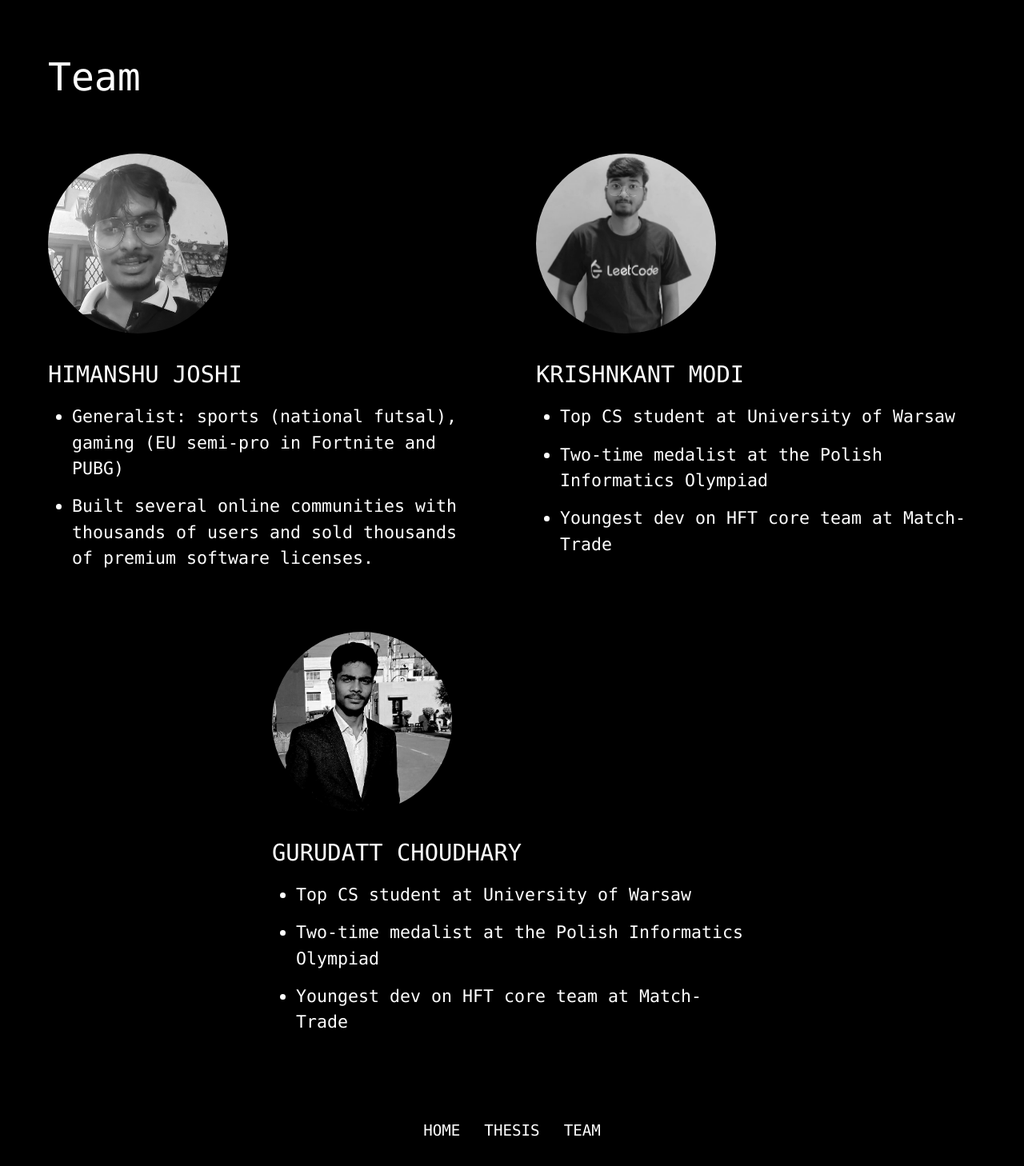
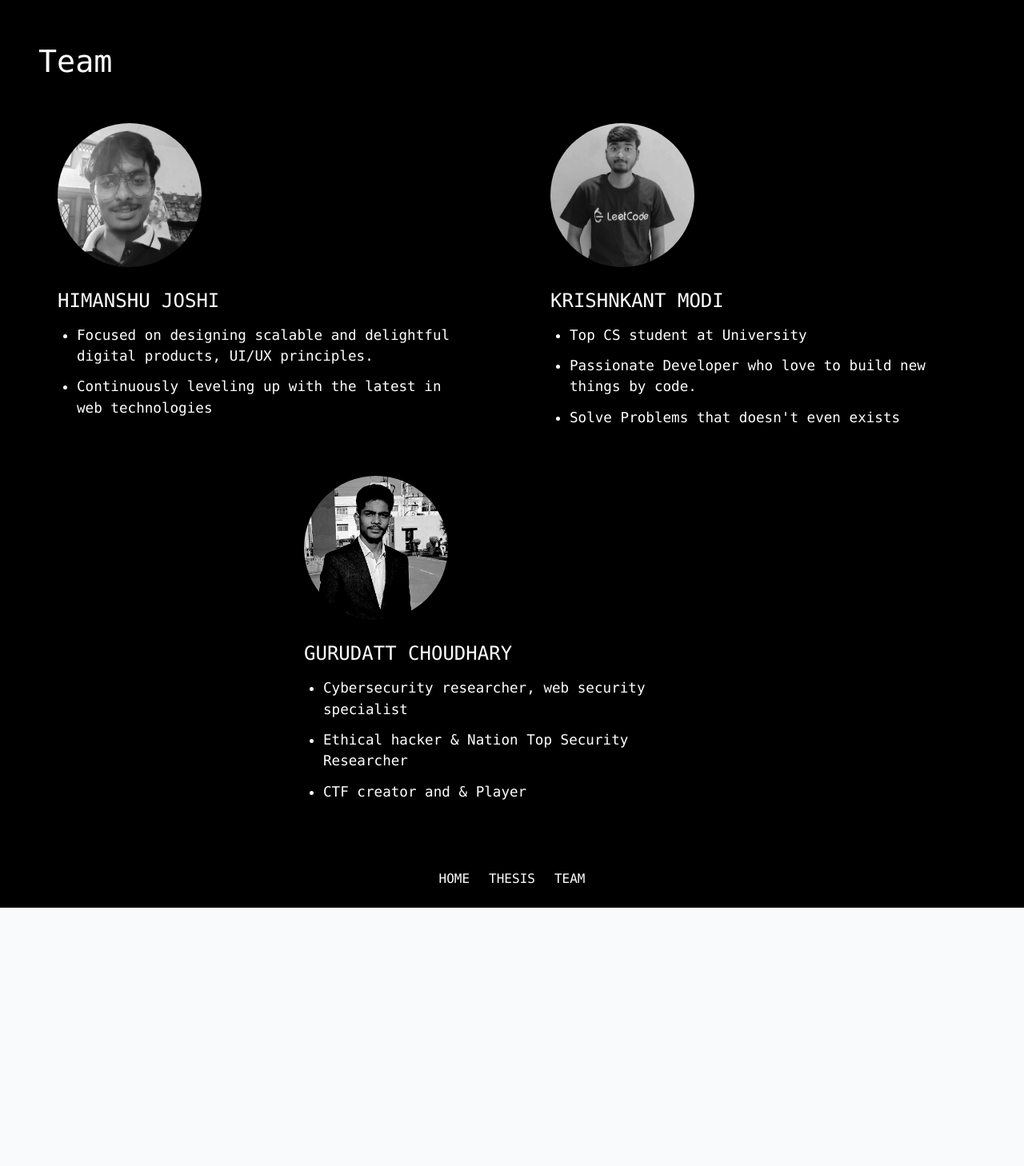
Before and after one commit to himanshujoshi0310/ATS_checker, a React (Vite) app: page /team in a window 1280 px wide. Shown: the whole page at 80% size. After the commit the page ends 1135 px from the top, so only its background shows below. Built offline with nearby package versions, Linux system fonts and the light colour scheme.

Commit message:
Update Team.tsx

```diff
--- a/components/Team.tsx
+++ b/components/Team.tsx
@@ -12,38 +12,75 @@ const Team: React.FC = () => {
       minHeight: '100vh'
     }}>
       <div style={{
-        padding: '60px',
-        maxWidth: '1800px',
+        padding: '48px',
+        maxWidth: '1600px',
         margin: '0 auto',
         flex: 1
       }}>
         <h1 style={{
           textAlign: 'left',
-          fontSize: '3em',
-          marginBottom: '60px'
-        }}>Team</h1>
+          fontSize: '2.4em',
+          marginBottom: '48px'
+        }}>
+          Team
+        </h1>
 
         <div style={{
           display: 'flex',
           justifyContent: 'space-around',
           flexWrap: 'wrap',
-          gap: '60px'
+          gap: '48px'
         }}>
+          {[
+            {
+              img: '/image_0.png',
+              name: 'Himanshu Joshi',
+              link: 'https://www.linkedin.com/in/himanshu-joshi-535b4127b',
+              points: [
+                'Focused on designing scalable and delightful digital products, UI/UX principles.',
+                'Continuously leveling up with the latest in web technologies'
+
+              ]
+            },
+            {
+              img: '/image_1.png',
+              name: 'Krishnkant Modi',
+              link: 'https://www.linkedin.com/in/krishnkant-modi-2b82b52b4/',
+              points: [
+                'Top CS student at University',
+                'Passionate Developer who love to build new things by code.',
+                'Solve Problems that doesn\'t even exists'
+              ]
+            },
+            {
+              img: '/image_2.png',
+              name: 'Gurudatt Choudhary',
+              link: 'https://www.linkedin.com/in/gurudatt-choudhary',
+              points: [
+                'Cybersecurity researcher, web security specialist',
+                'Ethical hacker & Nation Top Security Researcher',
+                'CTF creator and & Player '
+              ]
+            }
+          ].map((member, i) => (
+            <div
+              key={i}
+              style={{
+                flex: '1 1 400px',
+                textAlign: 'left',
+                maxWidth: '520px'
+              }}
+            >
               <div style={{
-            flex: '1 1 450px',
-            textAlign: 'left',
-            maxWidth: '600px'
-          }}>
-            <div style={{
-              width: '225px',
-              height: '225px',
+                width: '180px',
+                height: '180px',
                 borderRadius: '50%',
                 overflow: 'hidden',
-              marginBottom: '30px'
+                marginBottom: '24px'
               }}>
                 <img
-                src="/image_0.png"
-                alt="Himanshu Joshi"
+                  src={member.img}
+                  alt={member.name}
                   style={{
                     width: '100%',
                     height: '100%',
@@ -52,139 +89,45 @@ const Team: React.FC = () => {
                   }}
                 />
               </div>
+
               <h2 style={{
-              fontSize: '1.8em',
-              marginBottom: '15px',
+                fontSize: '1.5em',
+                marginBottom: '12px',
                 textTransform: 'uppercase'
               }}>
                 <a
+                  href={member.link}
                   style={{ textDecoration: 'none', color: '#fff' }}
-                href="https://www.linkedin.com/in/himanshu-joshi-535b4127b"
                 >
-                Himanshu Joshi
+                  {member.name}
                 </a>
               </h2>
+
               <ul style={{
                 listStyleType: 'disc',
-              paddingLeft: '30px',
+                paddingLeft: '24px',
                 lineHeight: 1.5,
-              fontSize: '1.35em'
+                fontSize: '1.1em'
               }}>
-              <li style={{ marginBottom: '15px' }}>
-                Generalist: sports (national futsal), gaming (EU semi-pro in Fortnite and PUBG)
+                {member.points.map((p, idx) => (
+                  <li key={idx} style={{ marginBottom: '12px' }}>
+                    {p}
                   </li>
-              <li style={{ marginBottom: '15px' }}>
-                Built several online communities with thousands of users and sold thousands of premium software licenses.
-              </li>
+                ))}
               </ul>
             </div>
-
-          <div style={{
-            flex: '1 1 450px',
-            textAlign: 'left',
-            maxWidth: '600px'
-          }}>
-            <div style={{
-              width: '225px',
-              height: '225px',
-              borderRadius: '50%',
-              overflow: 'hidden',
-              marginBottom: '30px'
-            }}>
-              <img
-                src="/image_1.png"
-                alt="Modi"
-                style={{
-                  width: '100%',
-                  height: '100%',
-                  objectFit: 'cover',
-                  filter: 'grayscale(100%)',
-                  objectPosition: 'right center'
-                }}
-              />
-            </div>
-            <h2 style={{
-              fontSize: '1.8em',
-              marginBottom: '15px',
-              textTransform: 'uppercase'
-            }}>
-              <a
-                style={{ textDecoration: 'none', color: '#fff' }}
-                href="https://www.linkedin.com/in/krishnkant-modi-2b82b52b4/"
-              >
-                Krishnkant Modi
-              </a>
-            </h2>
-            <ul style={{
-              listStyleType: 'disc',
-              paddingLeft: '30px',
-              lineHeight: 1.5,
-              fontSize: '1.35em'
-            }}>
-              <li style={{ marginBottom: '15px' }}>Top CS student at University of Warsaw</li>
-              <li style={{ marginBottom: '15px' }}>Two-time medalist at the Polish Informatics Olympiad</li>
-              <li style={{ marginBottom: '15px' }}>Youngest dev on HFT core team at Match-Trade</li>
-            </ul>
-          </div>
-
-          <div style={{
-            flex: '1 1 450px',
-            textAlign: 'left',
-            maxWidth: '600px'
-          }}>
-            <div style={{
-              width: '225px',
-              height: '225px',
-              borderRadius: '50%',
-              overflow: 'hidden',
-              marginBottom: '30px'
-            }}>
-              <img
-                src="/image_2.png"
-                alt="Gurudatt"
-                style={{
-                  width: '100%',
-                  height: '100%',
-                  objectFit: 'cover',
-                  filter: 'grayscale(100%)',
-                  objectPosition: 'right center'
-                }}
-              />
-            </div>
-            <h2 style={{
-              fontSize: '1.8em',
-              marginBottom: '15px',
-              textTransform: 'uppercase'
-            }}>
-              <a
-                style={{ textDecoration: 'none', color: '#fff' }}
-                href="https://www.linkedin.com/in/gurudatt-choudhary"
-              >
-                Gurudatt Choudhary
-              </a>
-            </h2>
-            <ul style={{
-              listStyleType: 'disc',
-              paddingLeft: '30px',
-              lineHeight: 1.5,
-              fontSize: '1.35em'
-            }}>
-              <li style={{ marginBottom: '15px' }}>Top CS student at University of Warsaw</li>
-              <li style={{ marginBottom: '15px' }}>Two-time medalist at the Polish Informatics Olympiad</li>
-              <li style={{ marginBottom: '15px' }}>Youngest dev on HFT core team at Match-Trade</li>
-            </ul>
-          </div>
+          ))}
         </div>
       </div>
 
       <footer style={{
-        padding: '30px',
+        padding: '24px',
         textAlign: 'center',
-        fontSize: '1.2em'
+        fontSize: '1em'
       }}>
-        <a href="/" style={{ color: '#fff', textDecoration: 'none', margin: '0 15px', textTransform: 'uppercase' }}>Home</a>
-        <a href="#" style={{ color: '#fff', textDecoration: 'none', margin: '0 15px', textTransform: 'uppercase' }}>Thesis</a>
-        <a href="/team" style={{ color: '#fff', textDecoration: 'none', margin: '0 15px', textTransform: 'uppercase' }}>Team</a>
+        <a href="/" style={{ color: '#fff', textDecoration: 'none', margin: '0 12px', textTransform: 'uppercase' }}>Home</a>
+        <a href="#" style={{ color: '#fff', textDecoration: 'none', margin: '0 12px', textTransform: 'uppercase' }}>Thesis</a>
+        <a href="/team" style={{ color: '#fff', textDecoration: 'none', margin: '0 12px', textTransform: 'uppercase' }}>Team</a>
       </footer>
     </div>
   );
```
Lines whose indentation alone changed are shown as unchanged.
